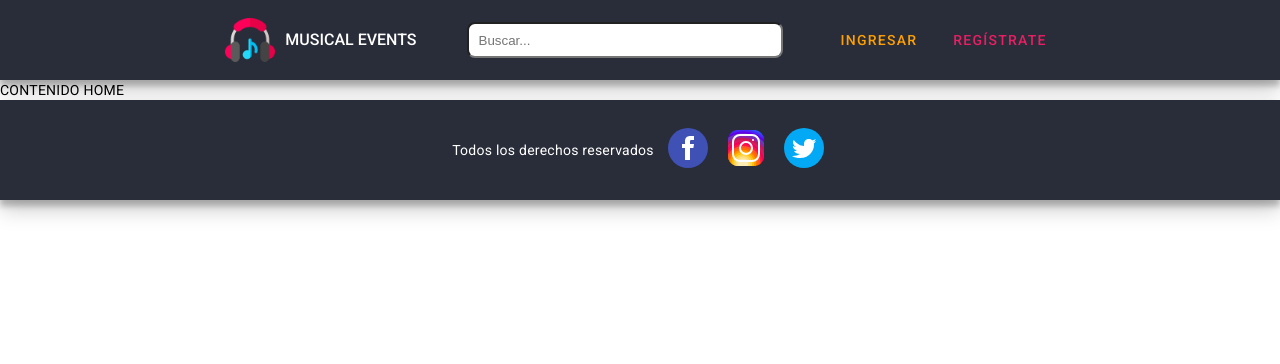
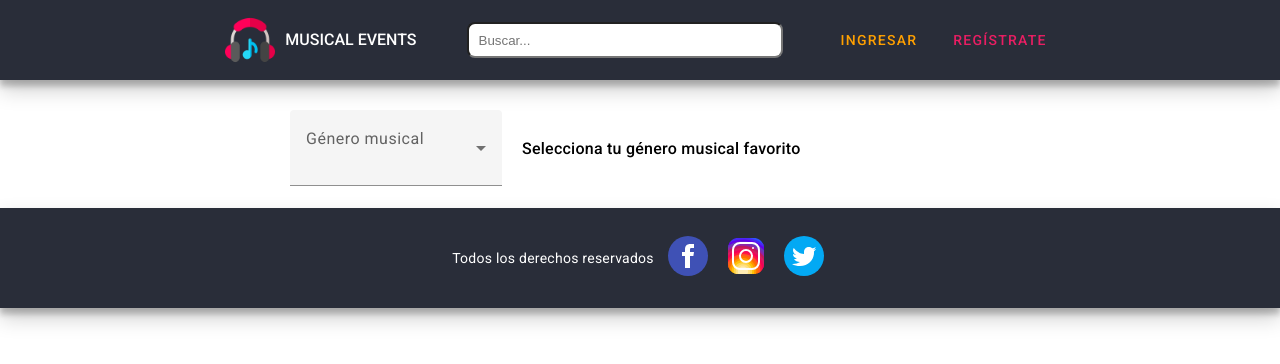
Before and after one commit to Abraham2748/musicstore-frontend202402, an Angular app: page /home in a window 1280 px wide. Shown: the top 364 px of the page. Built offline with nearby package versions, Linux system fonts and the light colour scheme.

Commit message:
Update Home component

```diff
--- a/src/app/home/home.component.css
+++ b/src/app/home/home.component.css
@@ -0,0 +1,16 @@
+.container {
+  display: flex;
+  justify-content: center;
+  & .superior {
+    display: flex;
+    width: 700px;
+    gap: 20px;
+    align-items: center;
+    margin-top: 30px;
+    & span {
+      margin-bottom: 20px;
+      font-weight: 500;
+      font-size: 16px;
+    }
+  }
+}
--- a/src/app/home/home.component.html
+++ b/src/app/home/home.component.html
@@ -1,5 +1,18 @@
 <app-header></app-header>
 
-CONTENIDO HOME
+<div class="container">
+  <section class="superior">
+    <mat-form-field>
+      <mat-label>Género musical</mat-label>
+      <mat-select>
+        <mat-option value="1">Rock</mat-option>
+        <mat-option value="2">Salsa</mat-option>
+        <mat-option value="3">Bachata</mat-option>
+      </mat-select>
+    </mat-form-field>
+    <span>Selecciona tu género musical favorito</span>
+  </section>
+  <section></section>
+</div>
 
 <app-footer></app-footer>
```
Also changed, not shown: src/app/home/home.component.ts (+8 -1 lines).
